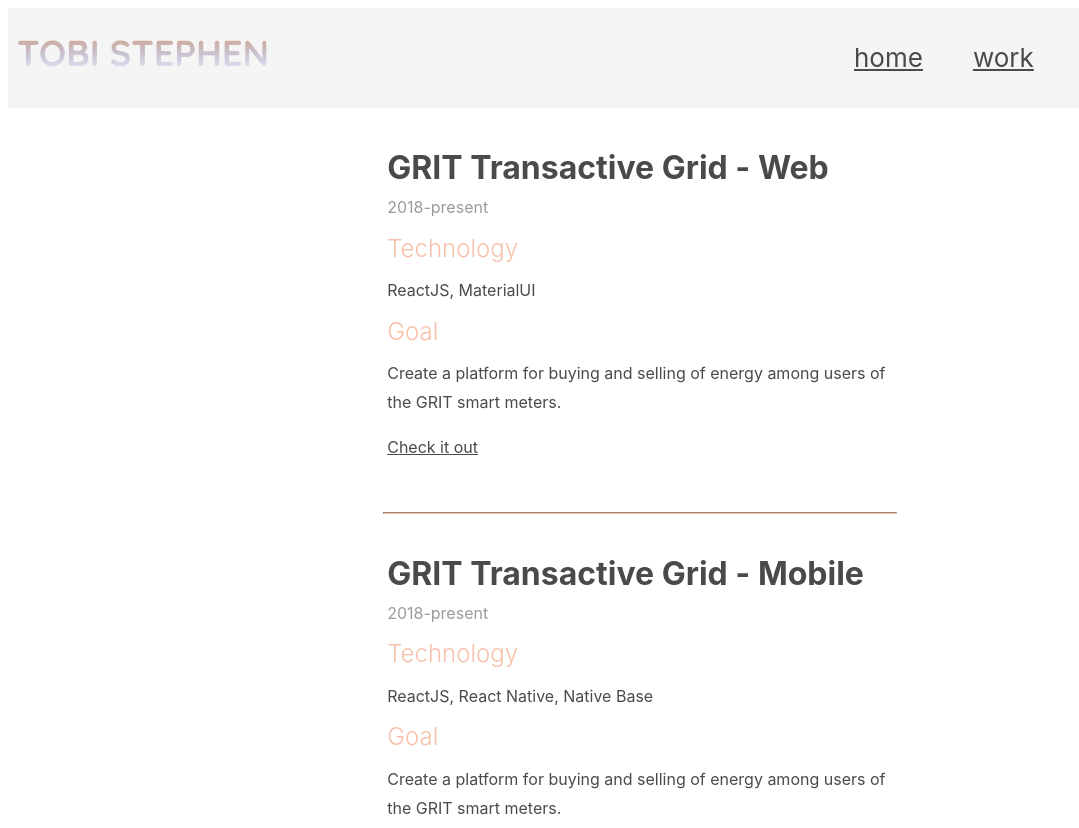
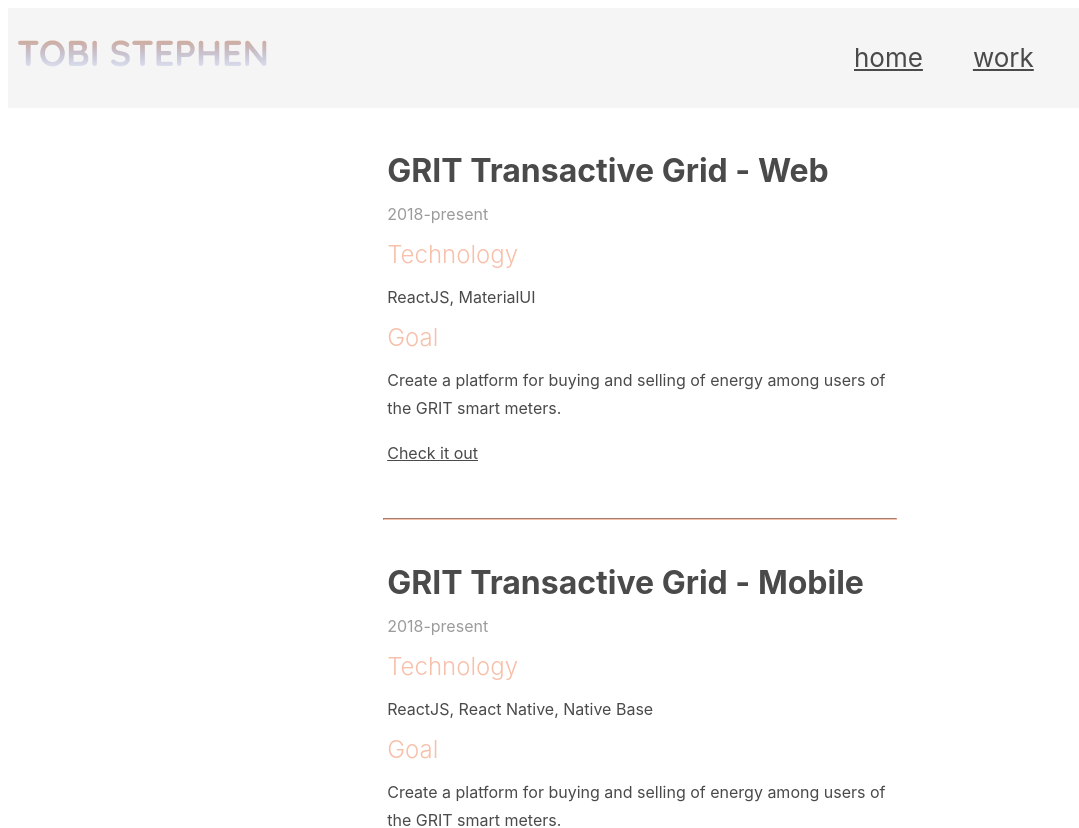
Before and after one commit to tobi-stephen/tobi-stephen.github.io, a React (Create React App) app: page /#/work in a window 1280 px wide. Shown: the top 828 px of the page, without its empty margins (0-1079 px from the left). Built offline with nearby package versions, Linux system fonts and the light colour scheme.

Commit message:
style fix

```diff
--- a/src/components/work/work.css
+++ b/src/components/work/work.css
@@ -15,7 +15,7 @@
 
 .work-header {
     margin:0px;
-    line-height: 0.6;
+    line-height: 0.8;
 }
 
 .work-content h2 {
```
